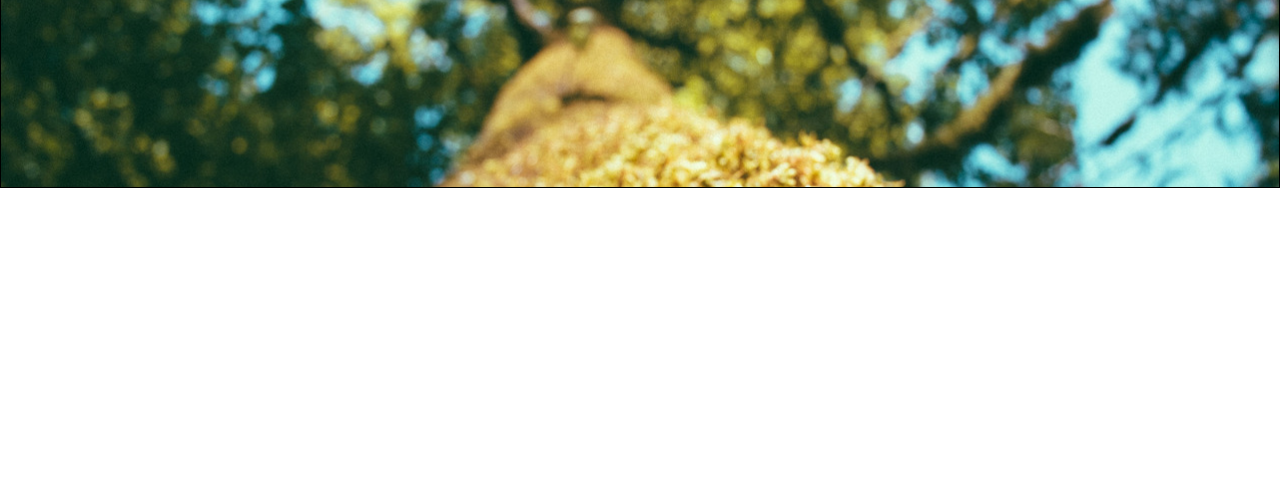
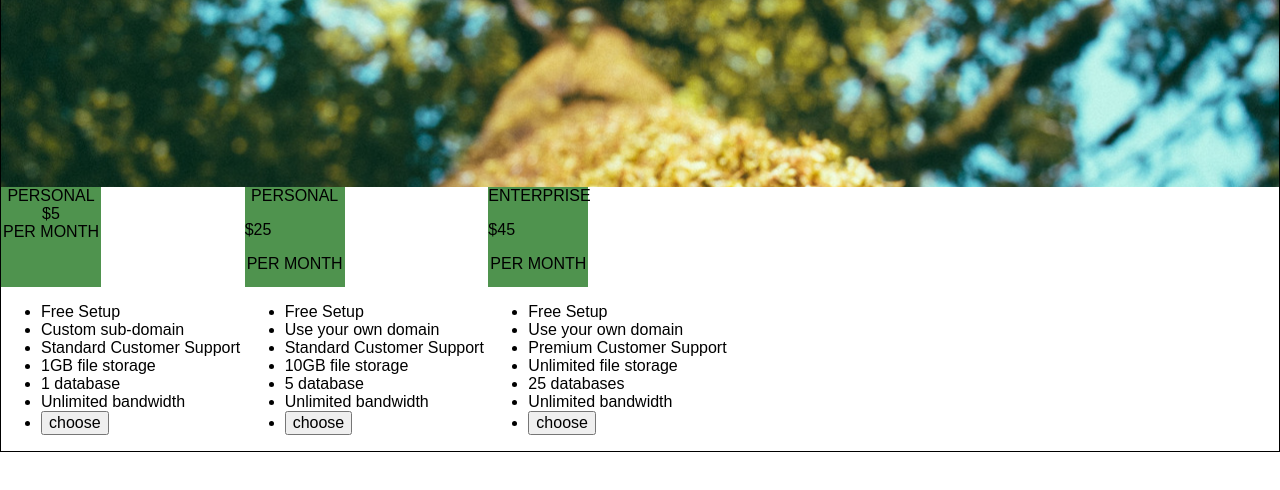
Before and after one commit to WesAspinall/trybeforeyoubuy, a plain HTML site: page index.html in a window 1280 px wide. Shown: the part 248-738 px from the top of the page. Drawn offline with Linux system fonts and the light colour scheme.

Commit message:
have basic structure of the plans section down

```diff
--- a/index.html
+++ b/index.html
@@ -21,12 +21,80 @@
     </ul>
 
 </header>
-<!-- ================================================== -->
+<!-- =====================CoverPhoto============================= -->
 
   <div class="coverPhoto">
      <p>Simple Pricing.</p>
      <p>Try before you buy.</p>
   </div>
 
+
+
+<!-- =================Plans========================== -->
+  <div class="threeColumns">
+<!-- =================PersonalPlan========================== -->
+<div class="personalPlan">
+
+<div class="personalSquare">
+    <p class="personal">PERSONAL</p>
+    <p class="fiveDollars"> $5 </p>
+    <p class="perMonth"> PER MONTH</p>
+</div>
+
+<div class="personalFeatures">
+    <ul>
+      <li> Free Setup </li>
+      <li> Custom sub-domain</li>
+      <li>Standard Customer Support</li>
+      <li>1GB file storage</li>
+      <li>1 database</li>
+      <li>Unlimited bandwidth</li>
+      <li class="button"><button> choose </button> </li>
+</div>
+</div>
+<!-- ================SmallBusiness========================== -->
+<div class="smallBusinessPlan">
+
+<div class="smallBusinessSquare">
+    <p class="personal">PERSONAL</p>
+    <p class="TwentyFiveDollars"> $25 </p>
+    <p class="perMonth"> PER MONTH</p>
+</div>
+
+<div class="smallBusinessFeatures">
+    <ul>
+      <li>Free Setup </li>
+      <li>Use your own domain</li>
+      <li>Standard Customer Support</li>
+      <li>10GB file storage</li>
+      <li>5 database</li>
+      <li>Unlimited bandwidth</li>
+      <li class="button"><button> choose </button> </li>
+</div>
+</div>
+<!-- =================Enterprise========================== -->
+<div class="enterprisePlan">
+
+<div class="enterpriseSquare">
+    <p class="personal">ENTERPRISE</p>
+    <p class="fourtyFiveDollars"> $45 </p>
+    <p class="perMonth"> PER MONTH</p>
+</div>
+
+<div class="enterpriseFeatures">
+    <ul>
+      <li> Free Setup </li>
+      <li> Use your own domain</li>
+      <li>Premium Customer Support</li>
+      <li>Unlimited file storage</li>
+      <li>25 databases</li>
+      <li>Unlimited bandwidth</li>
+      <li class="button"><button> choose </button> </li>
+    </ul>
+</div>
+
+</div>
+</div><!-- ===========threecolumns========================== -->
+
 </body>
 </html>
--- a/main.css
+++ b/main.css
@@ -1,6 +1,7 @@
 body {
   border: 1px solid black;
   max-width: 100%;
+  max-height: 100%;
   position:relative;
 }
 
@@ -55,5 +56,48 @@ body {
 
 .coverPhoto p {
   margin:0 0 0 0;
+}
+/* <!-- ================================================== --> */
+.personalPlan, .smallBusinessPlan, .enterprisePlan{
+  display:inline-block;
+}
+.personalSquare{
+  background-color: #4F934E;
+  width:100px;
+  height:100px;
+  overflow: hidden;
+}
 
+.smallBusinessSquare{
+  background-color: #4F934E;
+  width:100px;
+  height:100px;
+  overflow: hidden;
 }
+
+.enterpriseSquare{
+  background-color: #4F934E;
+  width:100px;
+  height:100px;
+}
+
+
+.personal{
+  margin: 0;
+  width: 100%;
+  text-align: center;
+}
+
+.fiveDollars {
+  display: inline-block;
+  margin:0;
+  width:100%;
+  padding: 0;
+  text-align: center;
+}
+
+.perMonth {
+  margin:0;
+  width: 100%;
+  text-align: center;
+}
```
